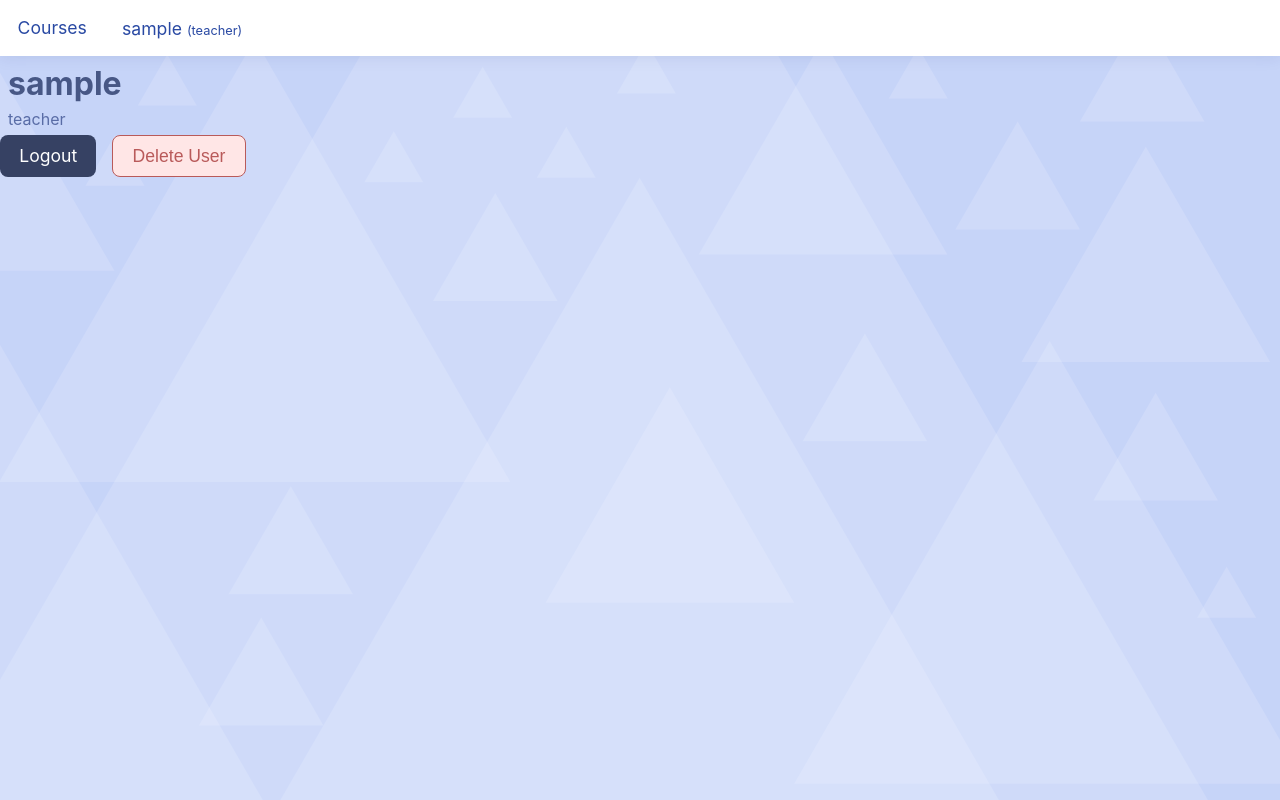
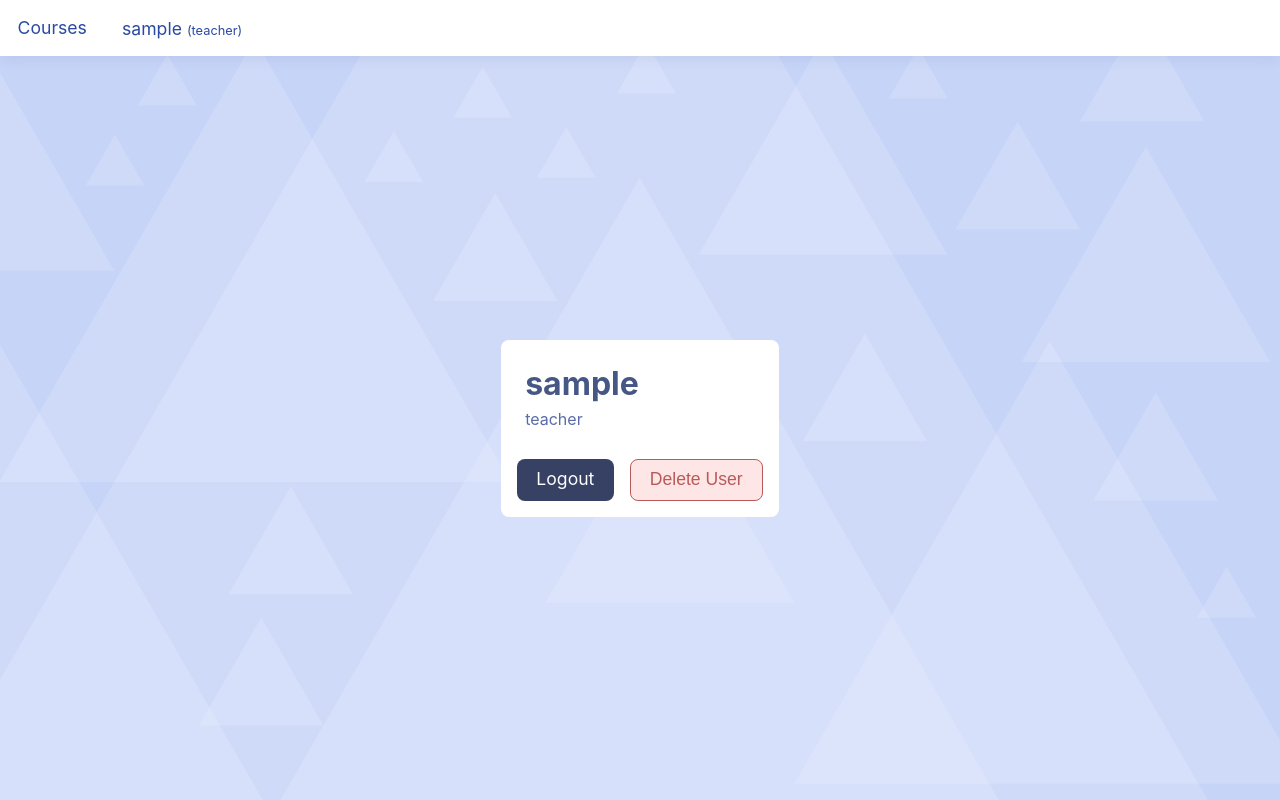
Before and after one commit to 0442/tsoha-opetussovellus, a Flask app: page /profile in a window 1280 px wide. Run offline with Flask 3, Linux system fonts and the light colour scheme; the visitor is signed in with stand-in values (Sample User, id 1).

Commit message:
Adjust page layouts

```diff
--- a/templates/layout.html
+++ b/templates/layout.html
@@ -23,7 +23,4 @@
         {% endif %}
 </div>
 
-<div class="page-content">
-        <img class="bg" src="/static/bitmap.svg">
-        {% block content %}{% endblock %}
-</div>
+{% block content %}{% endblock %}
--- a/templates/profilepage.html
+++ b/templates/profilepage.html
@@ -1,7 +1,9 @@
 {% extends "layout.html" %}
+{% block content %}
 
-{% block content %}
-<div class="profile-page-container">
+<img class="bg" src="/static/bitmap.svg">
+<div class="empty-page-container">
+    <div class="profile-card">
         <hgroup>
             <h1>{{session.username}}</h1>
             {% if session.is_teacher == True %}
@@ -19,5 +21,6 @@
         </div>
 
     </div>
+</div>
 
 {% endblock %}
--- a/templates/register.html
+++ b/templates/register.html
@@ -1,6 +1,9 @@
 {% extends "layout.html" %}
 {% block content %}
-<div class="login-container">
+
+<img class="bg" src="/static/bitmap.svg">
+<div class="empty-page-container">
+    <div class="login-card">
         {% if error_msg %}
         <p class="error-msg">{{ error_msg }}</p>
         {% endif %}
@@ -37,6 +40,7 @@
             </div>
         </form>
     </div>
+</div>
 
 <script>
     function confirmPassword() {
```
Also changed, not shown: templates/login.html (+5 -4 lines). Lines whose indentation alone changed are shown as unchanged.
